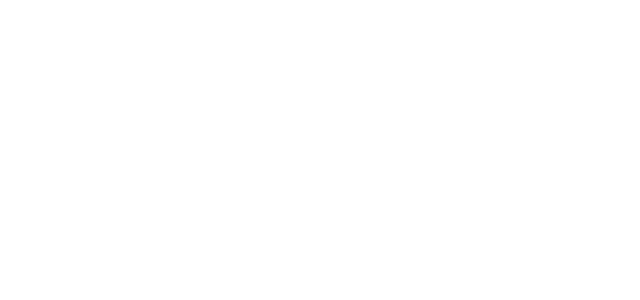
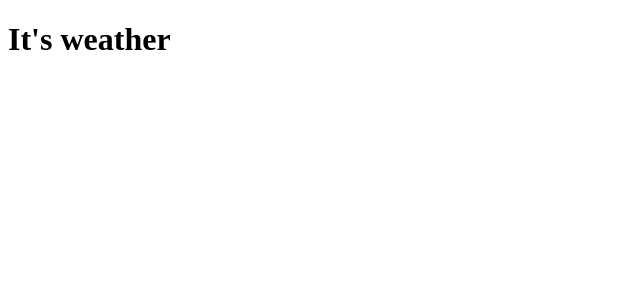
Before and after one commit to ohtamasato/site-weather-forecast, a React app: page /weather/forecast/1 in a window 1280 px wide. Shown: the top 300 px of the page, without its empty margins (0-640 px from the left). Built offline with nearby package versions, Linux system fonts and the light colour scheme; the HTML template or start-up script is replaced by a standard one.

Commit message:
Added more Weather page
Also renamed Forecast from Weather

```diff
--- a/src/js/components/App.tsx
+++ b/src/js/components/App.tsx
@@ -1,7 +1,7 @@
 import * as React from 'react'
 import { BrowserRouter as Router, Route } from 'react-router-dom'
 import Index from "components/Index"
-import Weather from "components/Weather"
+import Forecast from "components/Forecast"
 
 export default () => {
     return (
@@ -12,9 +12,8 @@
                 component={Index}
             />
             <Route
-                exact={true}
-                path="/weather/today"
-                component={Weather}
+                path="/weather/forecast/:day"
+                component={Forecast}
             />
         </Router>
     )
--- /dev/null
+++ b/src/js/components/Forecast.tsx
@@ -0,0 +1,21 @@
+import * as React from 'react'
+
+export default (props: any) => {
+    const day = props && props.match && props.match.params && props.match.params.day ? props.match.params.day : null
+
+    return (
+        day === "today" ? (
+            <h1>It's today's weather</h1>
+        ) : (
+            day === "tomorrow" ? (
+                <h1>It's tomorrow's weather</h1>
+            ) : (
+                day === "day-after-tomorrow" ? (
+                    <h1>It's day after tomorrow's weather</h1>
+                ) : (
+                    <h1>It's weather</h1>
+                )
+            )
+        )
+    )
+}
--- a/src/js/components/Weather.tsx
+++ /dev/null
@@ -1,5 +0,0 @@
-import * as React from 'react'
-
-export default () => {
-    return <h1>It's weather</h1>
-}
--- a/src/www/index.html
+++ b/src/www/index.html
@@ -7,6 +7,6 @@
 
 <body>
 <div id="app"></div>
-<script src="./js/app.min.js"></script>
+<script src="/weather/js/app.min.js"></script>
 </body>
 </html>
```
